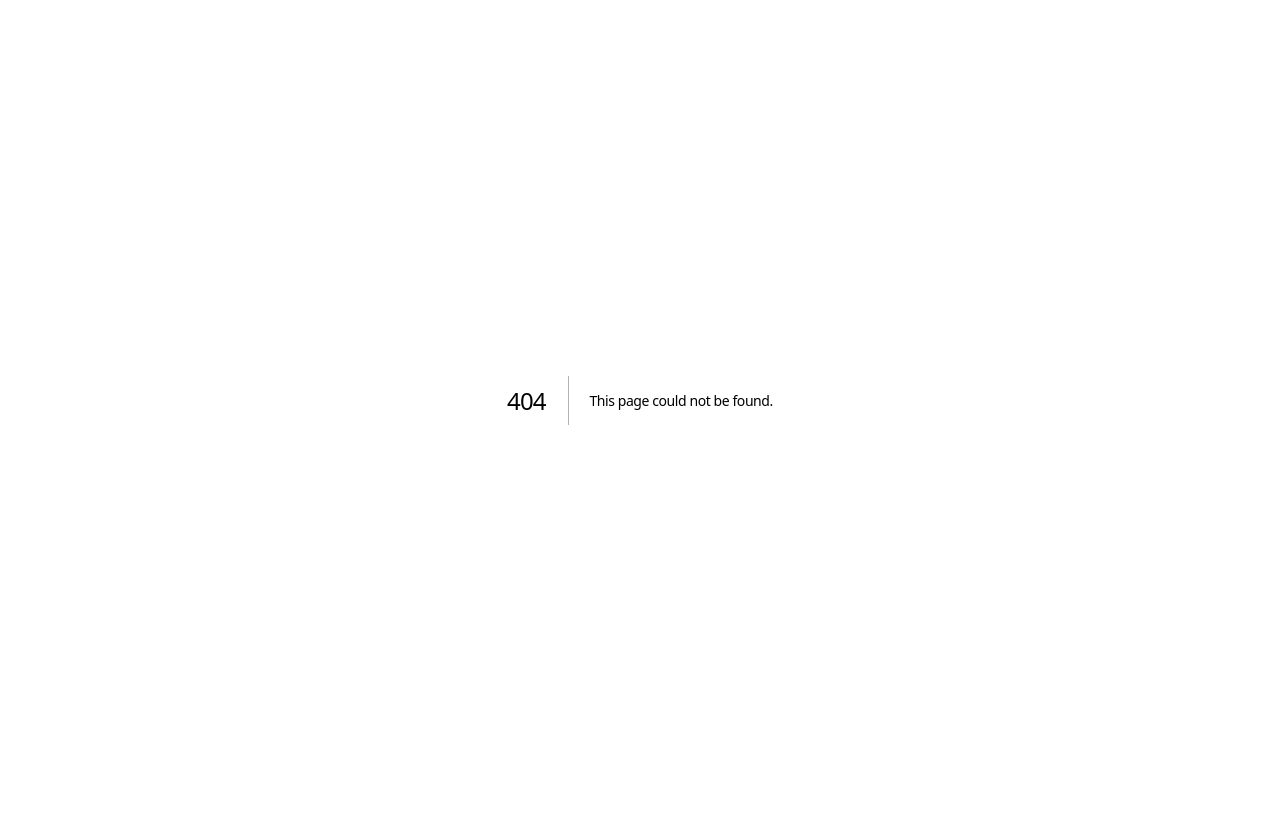
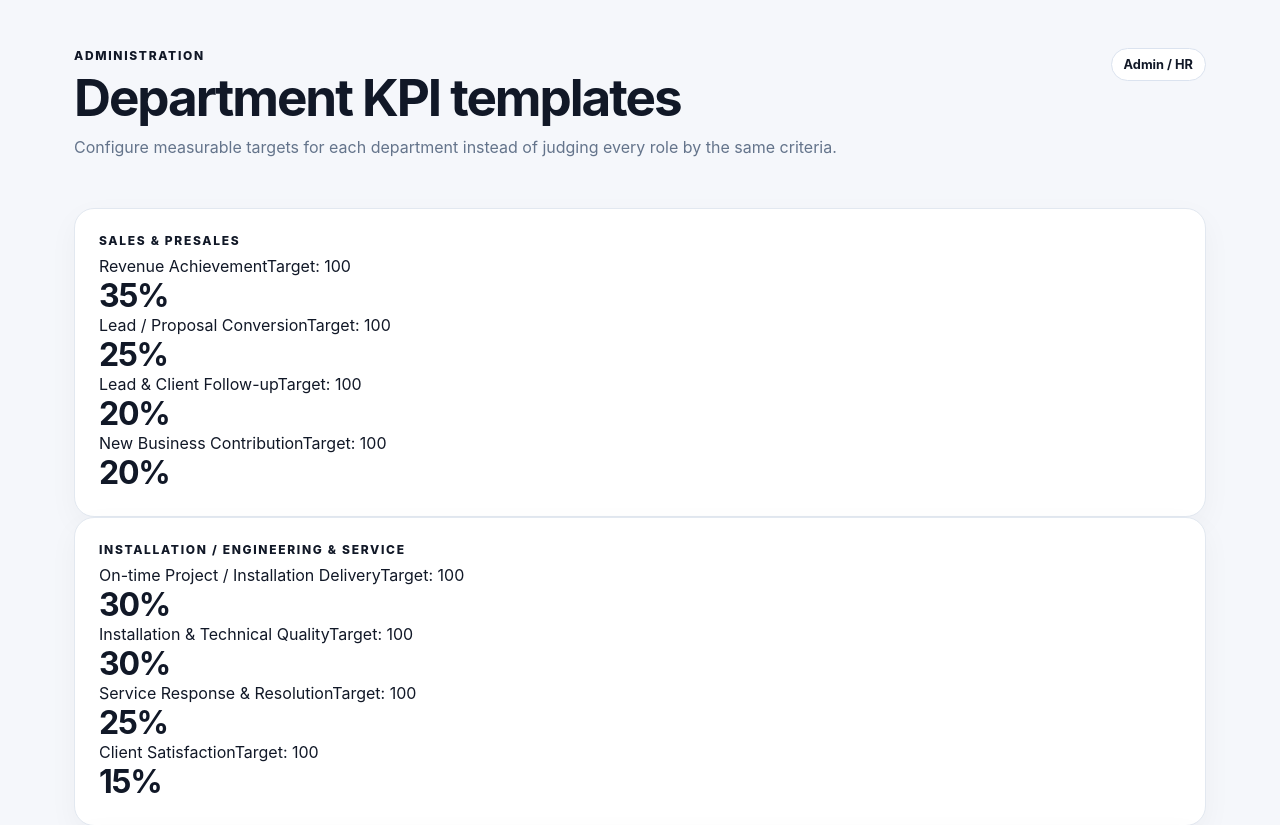
Before and after one commit to Pranjal1-1/EERS, a Next.js app in the folder apps/web/: page /admin/kpis in a window 1280 px wide. Before the commit this address had no page. Shown: the top 825 px of the page. Before the commit the page ends 800 px from the top, so only its background shows below. Built offline with nearby package versions, Linux system fonts and the light colour scheme.

Commit message:
feat: add department KPI template workspace

```diff
--- /dev/null
+++ b/apps/web/src/app/admin/kpis/page.tsx
@@ -0,0 +1,8 @@
+import { DEFAULT_DEPARTMENT_KPI_TEMPLATES } from '@/lib/kpi-templates';
+
+export default function AdminKpisPage() {
+  return <main className="shell">
+    <header className="topbar"><div><p className="eyebrow">Administration</p><h1>Department KPI templates</h1><p className="muted">Configure measurable targets for each department instead of judging every role by the same criteria.</p></div><span className="status">Admin / HR</span></header>
+    {DEFAULT_DEPARTMENT_KPI_TEMPLATES.map((template) => <section className="card" key={template.departmentId}><p className="eyebrow">{template.departmentName}</p><div className="table">{template.kpis.map((kpi) => <div className="table-row" key={kpi.id}><span>{kpi.name}</span><span>Target: {kpi.target}</span><strong>{kpi.weight}%</strong></div>)}</div></section>)}
+  </main>;
+}
```
